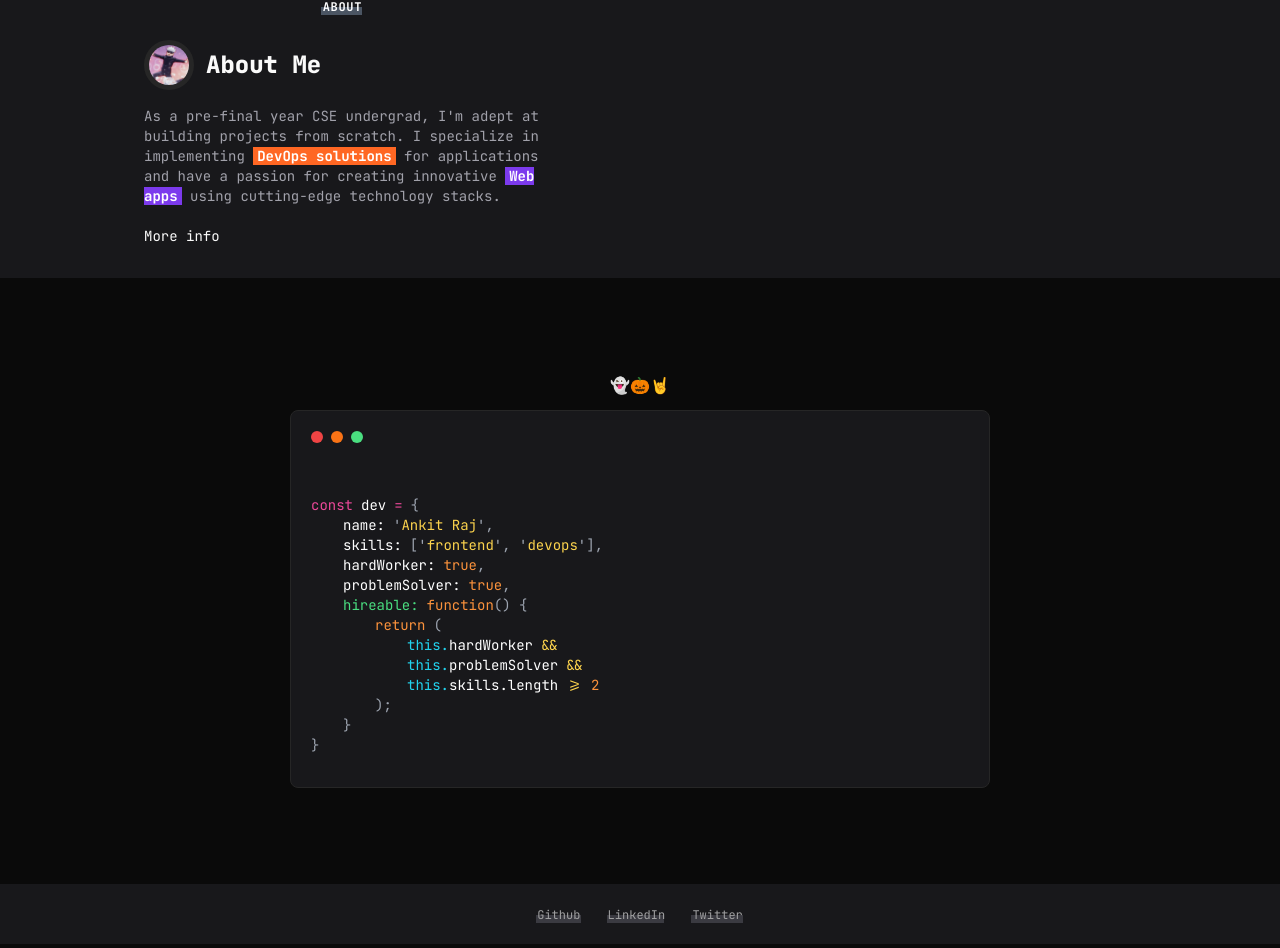
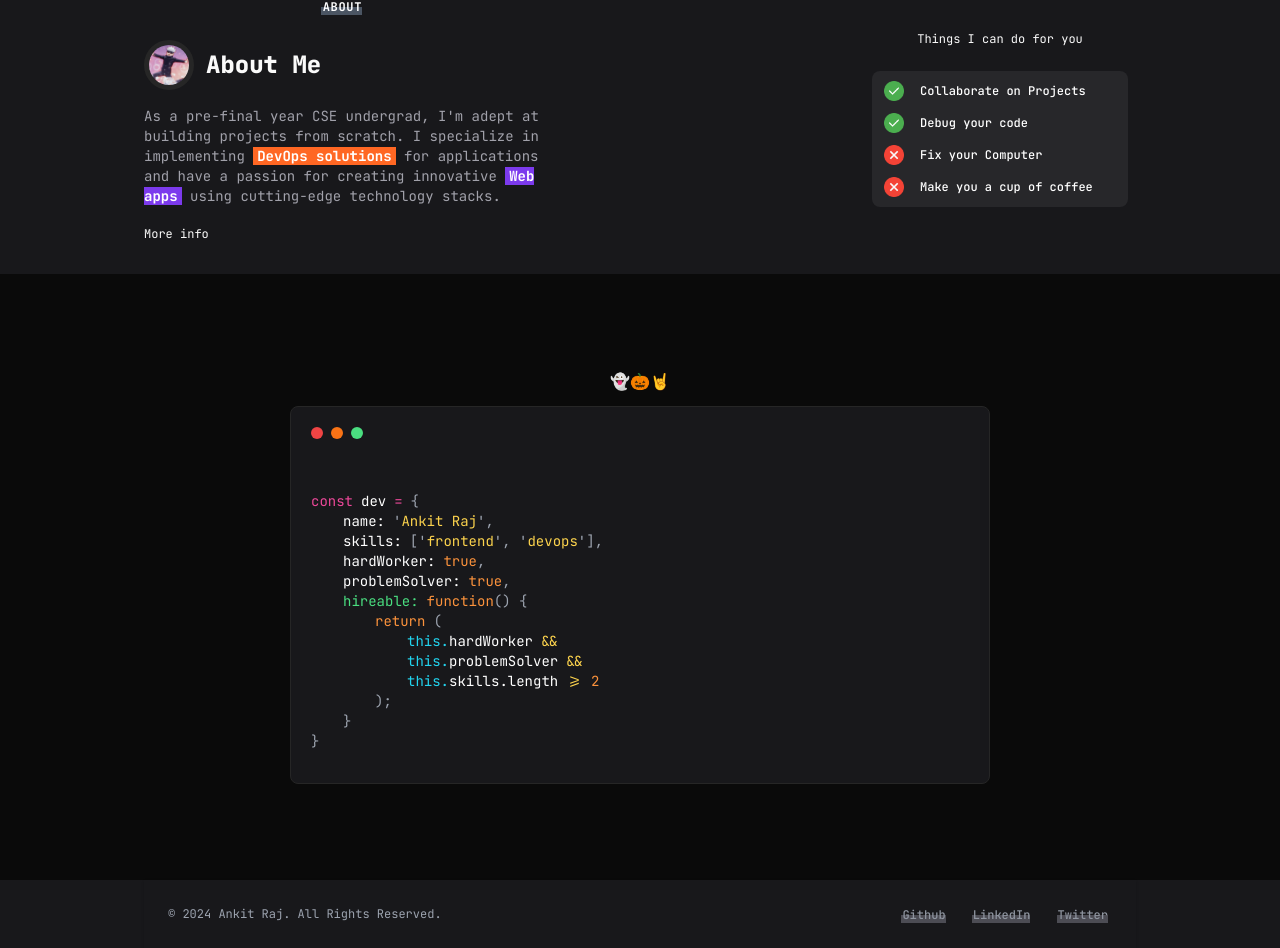
Before and after one commit to ankitrajxd/personal-portfolio, a Next.js app: page / in a window 1280 px wide. Shown: the part 2099-3047 px from the top of the page. Built offline with nearby package versions, Linux system fonts and the light colour scheme.

Commit message:
added list

```diff
--- a/app/About.tsx
+++ b/app/About.tsx
@@ -5,10 +5,11 @@ import Link from "next/link";
 import { socials } from "./data/data";
 import Image from "next/image";
 import profilepic from "@/public/profilePicture.jpg";
+import List from "./components/List";
 
 const About = () => {
   return (
-    <div>
+    <div className="md:w-[40%]">
       <div className=" flex-col items-center">
         <h2
           className={`text-center font-bold text-sm font-jetbrains  text-white uppercase tracking-wider mb-6`}
@@ -35,7 +36,6 @@ const About = () => {
           </div>
         </div>
       </div>
-
       <p className="opacity-100 dark:text-zinc-400 text-sm font-jetbrains">
         As a pre-final year CSE undergrad, I&apos;m adept at building projects
         from scratch. I specialize in implementing{" "}
@@ -47,34 +47,11 @@ const About = () => {
           Web apps
         </span>{" "}
         using cutting-edge technology stacks.
-        {/* I&apos;m also open to collaborating on software
-        projects. */}
       </p>
       <div className="flex items-center mt-5 gap-3">
-        <Link href={"/timeline"} className="relative text-sm font-jetbrains ">
+        <Link href={"/timeline"} className="relative text-xs font-jetbrains ">
           More info
-          {/* <span className="absolute right-[-2px] top-[-2px] flex h-2 w-2 ">
-            <span className="animate-ping absolute inline-flex h-full w-full rounded-full bg-green-500 opacity-75"></span>
-            <span className="relative inline-flex rounded-full h-2 w-2 bg-green-500"></span>
-          </span> */}
         </Link>
-
-        {/* <div className="flex gap-2 justify-center items-center">
-          {socials.map((s) => (
-            <a
-              key={s.name}
-              target="_blank"
-              className={` opacity-60 transition-all hover:opacity-100 dark:bg-zinc-800 bg-zinc-100  p-2 rounded-md`}
-              href={s.url}
-            >
-              <img
-                alt={s.name}
-                className="invert-0 w-[20px] dark:invert"
-                src={s.icon}
-              />
-            </a>
-          ))}
-        </div> */}
       </div>
     </div>
   );
--- /dev/null
+++ b/app/components/List.tsx
@@ -0,0 +1,43 @@
+import React from "react";
+
+import tick from "../../public/correct.png";
+import remove from "../../public/remove.png";
+import Image from "next/image";
+
+const List = () => {
+  return (
+    <div className="font-jetbrains text-xs p-2">
+      <h2 className="my-6 mt-10 md:mt-0 text-center">
+        Things I can do for you{" "}
+      </h2>
+      <div className="w-64 p-1 h-fit text-gray-900 bg-white border-gray-200 rounded-lg dark:bg-zinc-800 dark:text-white">
+        <div className="flex justify-between items-center mx-2">
+          <Image className="size-5" src={tick} alt="tick" />
+          <p className="relative inline-flex items-center w-full px-4 py-2 text-xs font-medium  border-gray-200 rounded-t-lg    ">
+            Collaborate on Projects
+          </p>
+        </div>
+        <div className="flex justify-between items-center mx-2">
+          <Image className="size-5" src={tick} alt="tick" />
+          <p className="relative inline-flex items-center w-full px-4 py-2 text-xs font-medium border-gray-200 rounded-t-lg    ">
+            Debug your code
+          </p>
+        </div>
+        <div className="flex justify-between items-center mx-2">
+          <Image className="size-5" src={remove} alt="tick" />
+          <p className="relative inline-flex items-center w-full px-4 py-2 text-xs font-medium  border-gray-200 rounded-t-lg    ">
+            Fix your Computer
+          </p>
+        </div>
+        <div className="flex justify-between items-center mx-2">
+          <Image className="size-5" src={remove} alt="tick" />
+          <p className="relative inline-flex items-center w-full px-4 py-2 text-xs font-medium border-gray-200 rounded-t-lg    ">
+            Make you a cup of coffee
+          </p>
+        </div>
+      </div>
+    </div>
+  );
+};
+
+export default List;
--- a/app/footer/Footer.tsx
+++ b/app/footer/Footer.tsx
@@ -5,12 +5,27 @@ import { GoArrowDown } from "react-icons/go";
 
 const Clock = dynamic(() => import("../components/Clock"), { ssr: false });
 
-const Footer = () => {
+interface Props {
+  className?: string;
+}
+
+const Footer = ({ className }: Props) => {
   return (
-    <div className="relative">
-      <Socials />
-
-    </div>
+    <footer
+      className={`${className} font-jetbrains text-xs
+     bottom-0 left-0 z-20 w-full p-4 bg-white border-gray-200 shadow md:flex md:items-center md:justify-between md:p-6 dark:bg-zinc-900 border-0`}
+    >
+      <span className=" text-gray-500 sm:text-center dark:text-gray-400">
+        © 2024{" "}
+        <a href="https://github.com/ankitrajxd" className="hover:underline">
+          Ankit Raj
+        </a>
+        . All Rights Reserved.
+      </span>
+      <div className="flex flex-wrap items-center mt-3  font-medium text-gray-500 dark:text-gray-400 sm:mt-0">
+        <Socials />
+      </div>
+    </footer>
   );
 };
 
--- a/app/footer/Socials.tsx
+++ b/app/footer/Socials.tsx
@@ -8,7 +8,7 @@ const Socials = () => {
         <a
           key={s.name}
           target="_blank"
-          className={`opacity-60 transition-all hover:opacity-100`}
+          className={`opacity-90 transition-all hover:opacity-100`}
           href={s.url}
         >
           <span className="inline-block px-1 text-xs relative">
--- a/app/layout.tsx
+++ b/app/layout.tsx
@@ -53,11 +53,8 @@ export default function RootLayout({
             <SpeedInsights />
             <NavBar />
             <AOSWrapper>{children}</AOSWrapper>
-            <div className="px-[1rem] bg-zinc-900 md:px-[9rem] py-5 relative flex justify-center items-center">
-              <Footer />
-              {/* <p className="text-center text-xs opacity-55 absolute bottom-0 left-[50vw]">
-                Designed by A Built with NextJS
-              </p> */}
+            <div className=" bg-zinc-900 md:px-[9rem] relative flex justify-center items-center">
+              <Footer className="abolute bottom-0" />
             </div>
           </ThemeProvider>
         </AnimatedDiv>
--- a/app/page.tsx
+++ b/app/page.tsx
@@ -7,6 +7,7 @@ import Quote from "./Quote";
 import Footer from "./footer/Footer";
 import About from "./About";
 import CodeBlock from "./components/CodeBlock";
+import List from "./components/List";
 
 export default function Home() {
   return (
@@ -37,8 +38,12 @@ export default function Home() {
         <Projects />
       </div>
       <div className="dark:bg-zinc-900 relative  bg-[#f9fafb] px-[1.5rem] gap-y-11 py-[2rem] md:py-[2rem] lg:px-[9rem] my-[6rem] flex flex-col gap-8">
-        <div data-aos="fade-right" className="md:w-[40%]">
+        <div
+          className="flex flex-col md:flex-row justify-between items-center"
+          data-aos="fade-right"
+        >
           <About />
+          <List />
         </div>
       </div>
 
```
Also changed, not shown: public/correct.png (added), public/remove.png (added).
